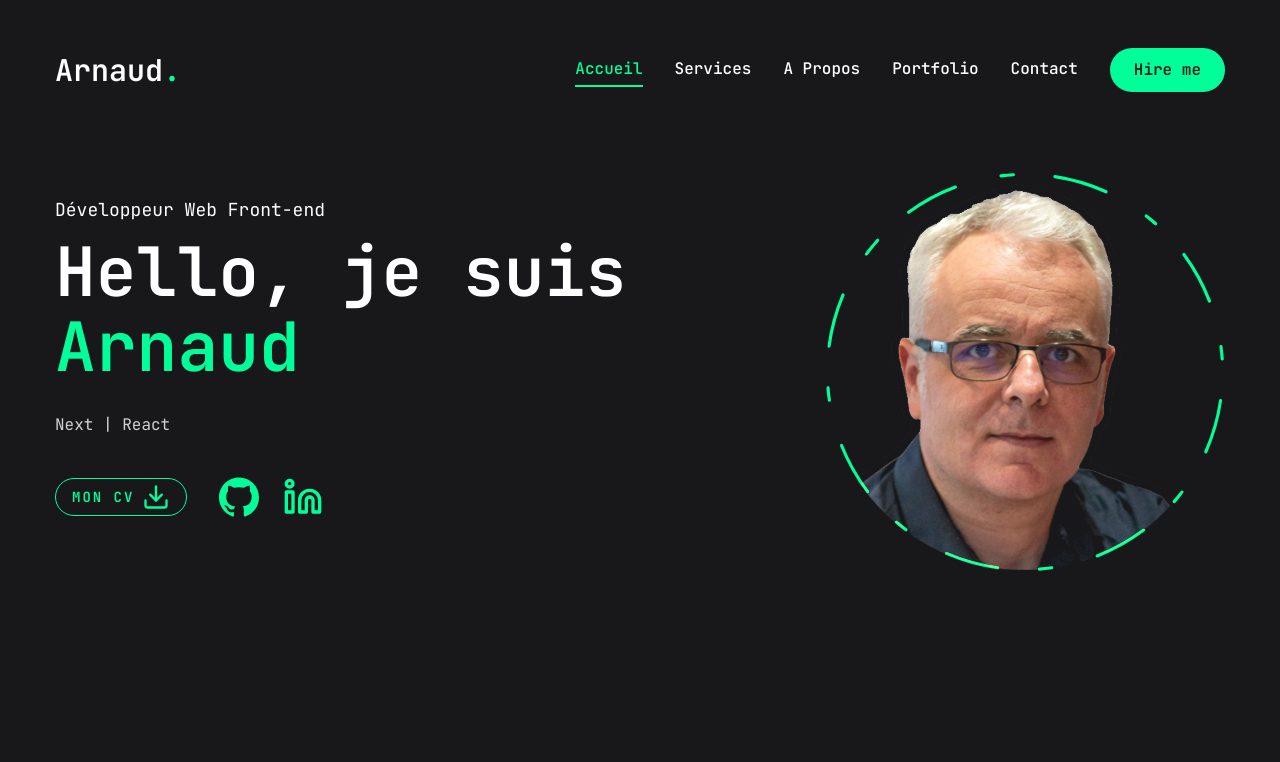
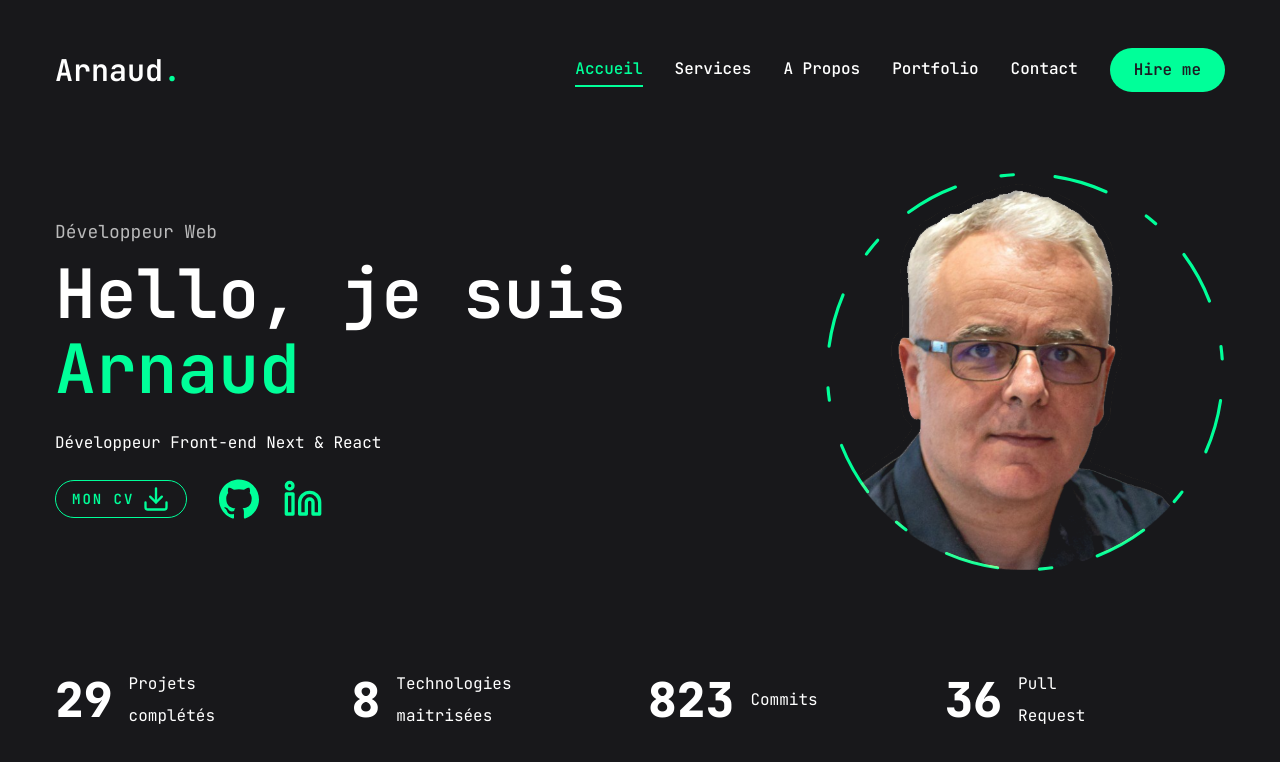
Before and after one commit to arnaudpant/next-portfolio-2024, a Next.js app: page / in a window 1280 px wide. Shown: the top 762 px of the page. Built offline with nearby package versions, Linux system fonts and the light colour scheme.

Commit message:
END page home

```diff
--- a/app/page.tsx
+++ b/app/page.tsx
@@ -1,5 +1,6 @@
 import Photo from "@/components/Photo";
 import Socials from "@/components/Socials";
+import Stats from "@/components/Stats";
 import { Button } from "@/components/ui/button";
 import { Download } from "lucide-react";
 
@@ -9,17 +10,17 @@ export default function Home() {
             <div className="container mx-auto h-full">
                 <div className="flex flex-col xl:flex-row items-center justify-between xl:pt-8 xl:pb-24">
                     <div className="text-center xl:text-left order-2 xl:order-none">
-                        <span className="text-sm xl:text-lg">
-                            Développeur Web Front-end
+                        <span className="text-sm xl:text-lg text-white/70">
+                            Développeur Web
                         </span>
-                        <h1 className="h1 mb-6 mt-2">
+                        <h1 className="h1 mb-5 mt-2">
                             Hello, je suis <br />
                             <span className="text-accent">Arnaud</span>
                         </h1>
-                        <p className="max-w-[500px] mb-9 text-white/80">
-                            Next | React
+                        <p className="max-w-[500px] mb-5 text-white">
+                            Développeur Front-end Next & React
                         </p>
-                        <div className="flex flex-col xl:flex-row items-center gap-8 mb-8">
+                        <div className="flex flex-col xl:flex-row items-center gap-8 mb-2">
                             <Button
                                 variant="outline"
                                 size="lg"
@@ -28,7 +29,7 @@ export default function Home() {
                                 <span>Mon CV</span>
                                 <Download size={28} />
                             </Button>
-                            <div className="mb-8 xl:mb-0">
+                            <div className="mb-5 xl:mb-0">
                                 <Socials />
                             </div>
                         </div>
@@ -38,6 +39,7 @@ export default function Home() {
                     </div>
                 </div>
             </div>
+            <Stats />
         </section>
     );
 }
--- /dev/null
+++ b/components/Stats.tsx
@@ -0,0 +1,56 @@
+"use client";
+
+import { StatsList } from "@/types/types";
+import CountUp from "react-countup";
+
+const stats: StatsList[] = [
+    {
+        num: 29,
+        text: "Projets complétés",
+    },
+    {
+        num: 8,
+        text: "Technologies maitrisées",
+    },
+    {
+        num: 824,
+        text: "Commits",
+    },
+    {
+        num: 36,
+        text: "Pull Request",
+    },
+];
+
+const Stats = () => {
+    return (
+        <section className="pt-4 pb-12 xl:pt-0 xl:pb-0">
+            <div className="container mx-auto">
+                <div className="flex flex-wrap gap-4 max-w-[90vw] mx-auto xl:max-w-none">
+                    {stats.map((item, index) => (
+                        <>
+                            <div
+                                className="flex-1 flex gap-4 items-center justify-center xl:justify-start"
+                                key={index}
+                            >
+                                <CountUp
+                                    end={item.num}
+                                    duration={4}
+                                    delay={2}
+                                    className="text-3xl xl:text-5xl font-extrabold"
+                                />
+                                <p
+                                    className='max-w-[90px]'
+                                >
+                                    {item.text}
+                                </p>
+                            </div>
+                        </>
+                    ))}
+                </div>
+            </div>
+        </section>
+    );
+};
+
+export default Stats;
--- a/package.json
+++ b/package.json
@@ -22,6 +22,7 @@
     "lucide-react": "^0.394.0",
     "next": "14.2.4",
     "react": "^18",
+    "react-countup": "^6.5.3",
     "react-dom": "^18",
     "tailwind-merge": "^2.3.0",
     "tailwindcss-animate": "^1.0.7"
```
Also changed, not shown: types/types.ts (+6 -1 lines), 1 other file (tests, documents, lock files or other folders).
